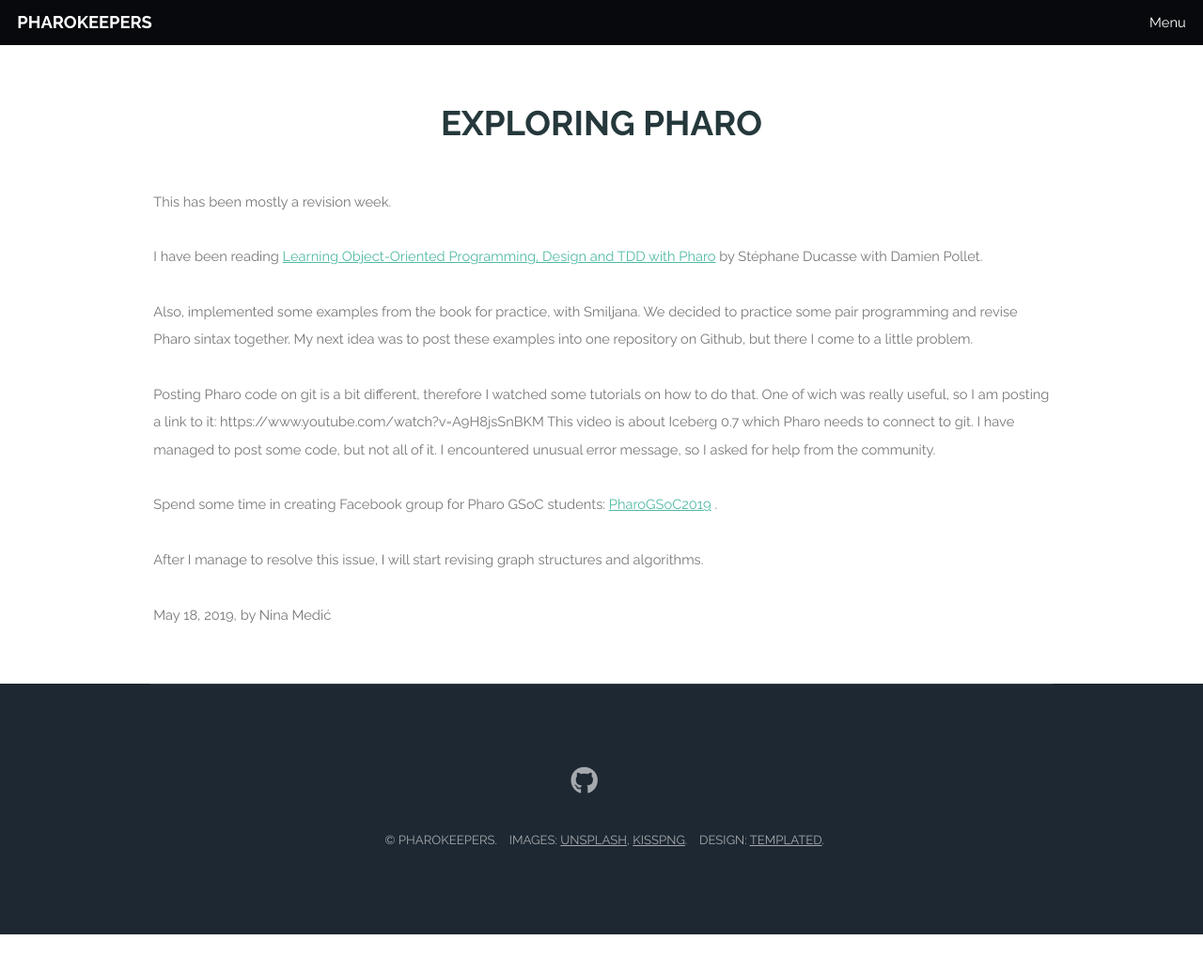
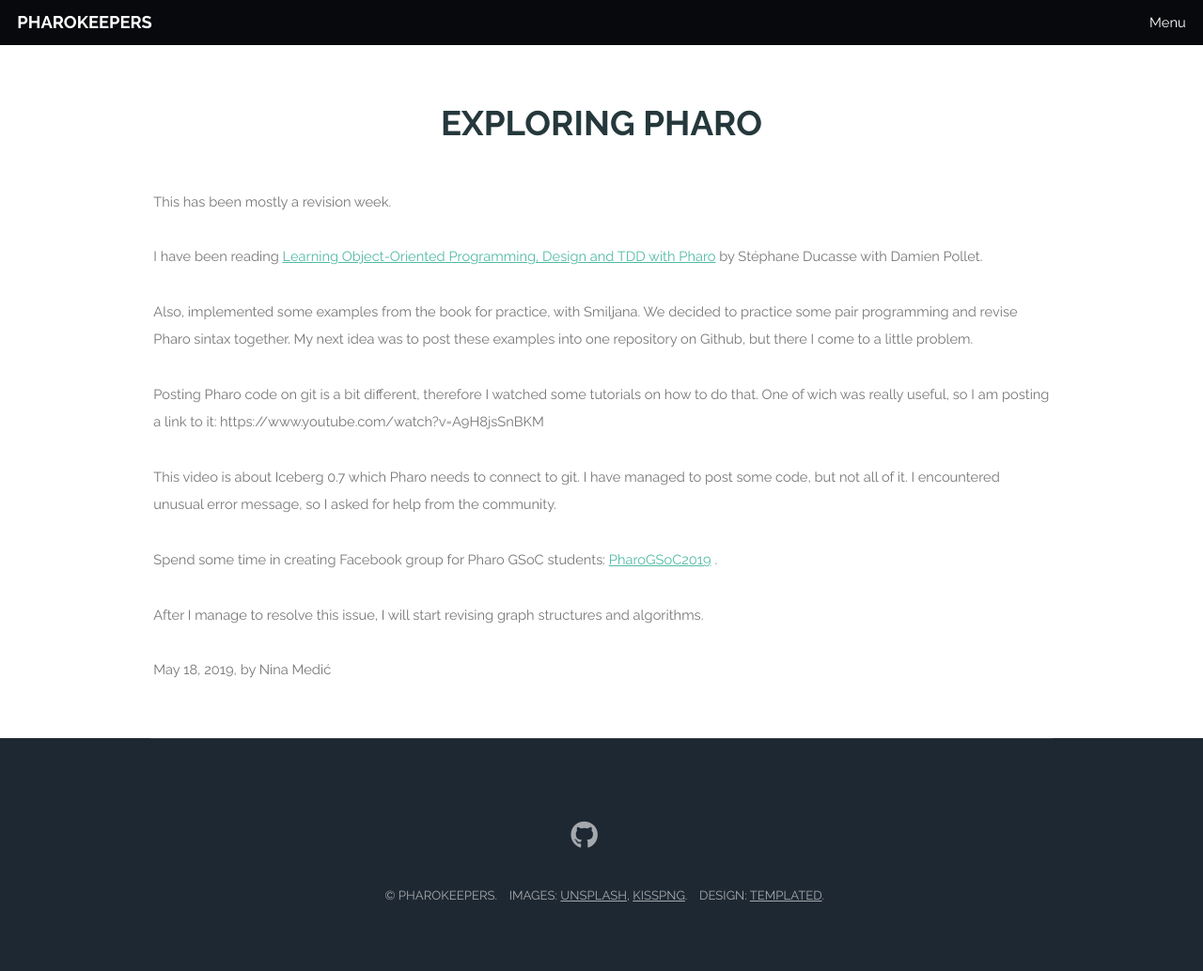
Before and after one commit to Pharokeepers/pharokeepers.github.io, a Jekyll site: the page built from _posts/2019-05-18-Nina_Second_Week.markdown, in a window 1280 px wide and 1053 px high. Shown: the top 1034 px of the window at 94% size. Built offline with Jekyll 4.4.1, drawn with Linux system fonts in a browser that asks for light colours; comment, search, counter and statistics services are not loaded.

```diff
--- a/_posts/2019-05-18-Nina_Second_Week.markdown
+++ b/_posts/2019-05-18-Nina_Second_Week.markdown
@@ -13,7 +13,7 @@ This has been mostly a revision week.
 I have been reading [Learning Object-Oriented Programming, Design and TDD with Pharo](http://files.pharo.org/books-pdfs/learning-oop/2018-04-01-LearningOOP.pdf) by Stéphane Ducasse with Damien Pollet.
 <p>Also, implemented some examples from the book for practice, with Smiljana. We decided to practice some pair programming and revise Pharo sintax together. My next idea was to post these examples into one repository on Github, but there I come to a little problem.</p>
 Posting Pharo code on git is a bit different, therefore I watched some tutorials on how to do that. One of wich was really useful, so I am posting a link to it: https://www.youtube.com/watch?v=A9H8jsSnBKM
-This video is about Iceberg 0.7 which Pharo needs to connect to git. I have managed to post some code, but not all of it. I encountered unusual error message, so I asked for help from the community.
+<p>This video is about Iceberg 0.7 which Pharo needs to connect to git. I have managed to post some code, but not all of it. I encountered unusual error message, so I asked for help from the community.</p>
 
 Spend some time in creating Facebook group for Pharo GSoC students: [PharoGSoC2019](https://www.facebook.com/groups/433815790731437/) .
 
```
